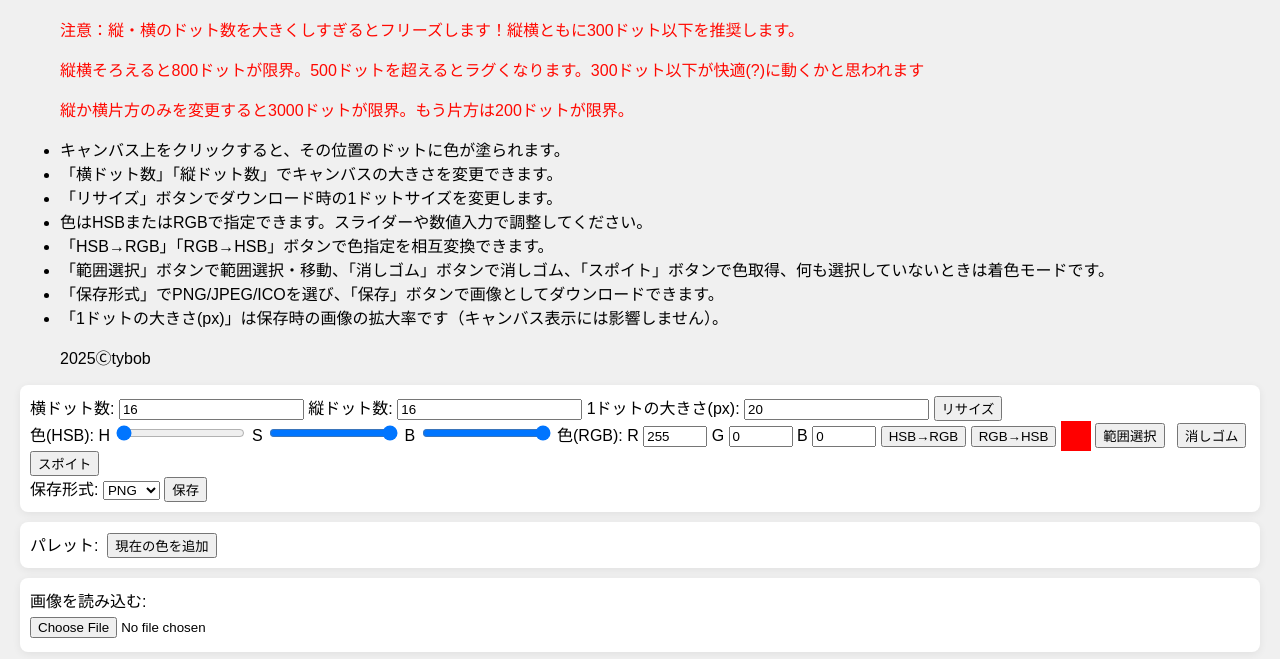
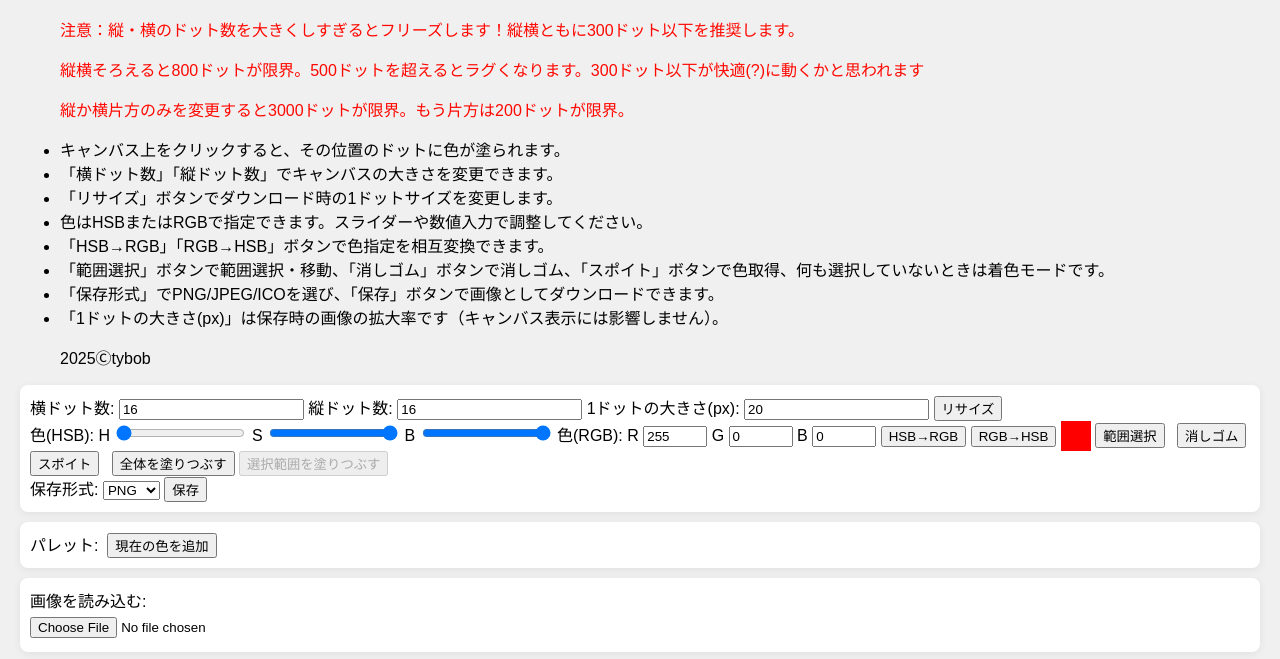
Before and after one commit to tybob8010/dotmaker, a plain HTML site: page index.html in a window 1280 px wide. Shown: the part 125-784 px from the top of the page. Drawn offline with Linux system fonts and the light colour scheme.

Commit message:
Update index.html

```diff
--- a/index.html
+++ b/index.html
@@ -54,6 +54,8 @@
         <span id="eraserStatus" style="margin-left:8px;color:#d00;"></span>
         <button id="eyedropperBtn">スポイト</button>
         <span id="eyedropperStatus" style="margin-left:8px;color:#00a;"></span>
+        <button id="fillAllBtn">全体を塗りつぶす</button>
+        <button id="fillSelectionBtn" disabled>選択範囲を塗りつぶす</button>
         <br>
         <label>保存形式:
             <select id="fileType">
```
